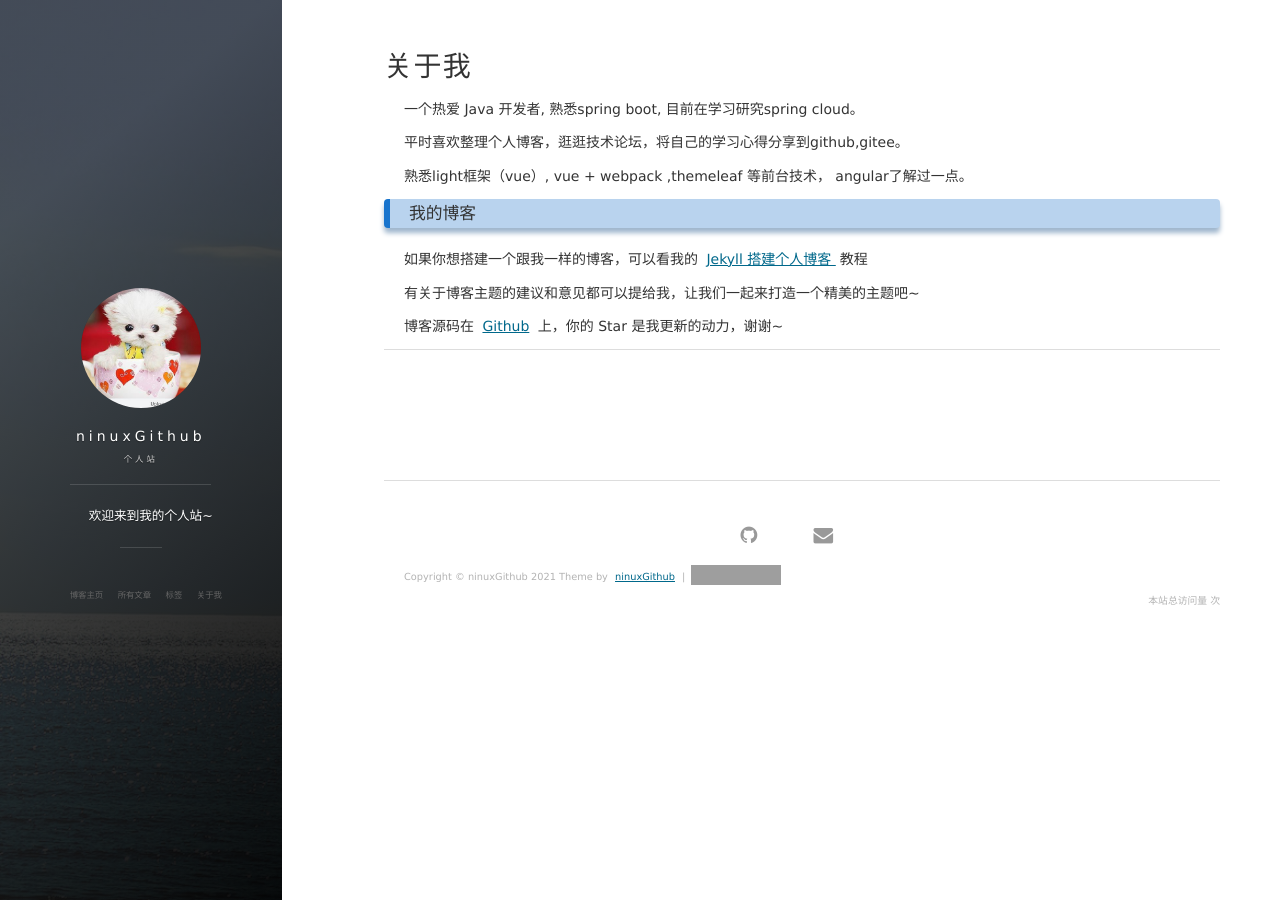
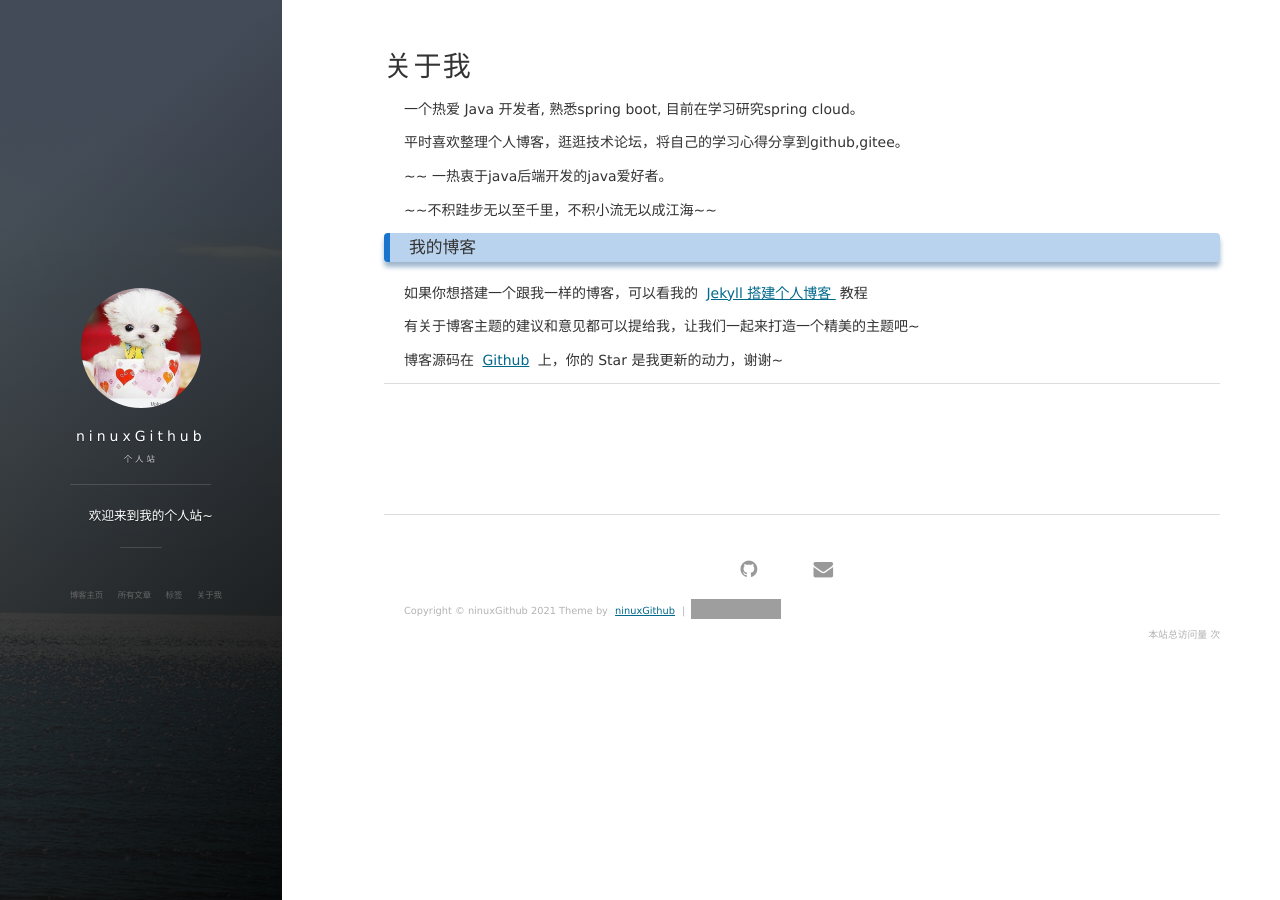
Before and after one commit to ninuxGithub/ninuxGithub.github.io, a Jekyll site: the page built from about.md, in a window 1280 px wide. Built offline with Jekyll 4.4.1, drawn with Linux system fonts in a browser that asks for light colours; nearby versions of some CDN libraries; comment, search, counter and statistics services are not loaded; grey boxes are pictures that could not be loaded.

Commit message:
modify read me

```diff
--- a/about.md
+++ b/about.md
@@ -7,7 +7,9 @@ title: 关于我
 <p>
 平时喜欢整理个人博客，逛逛技术论坛，将自己的学习心得分享到github,gitee。
 <p>
-熟悉light框架（vue）, vue + webpack ,themeleaf 等前台技术， angular了解过一点。
+~~ 一热衷于java后端开发的java爱好者。
+<p>
+~~不积跬步无以至千里，不积小流无以成江海~~
 
 <p>
 
```
